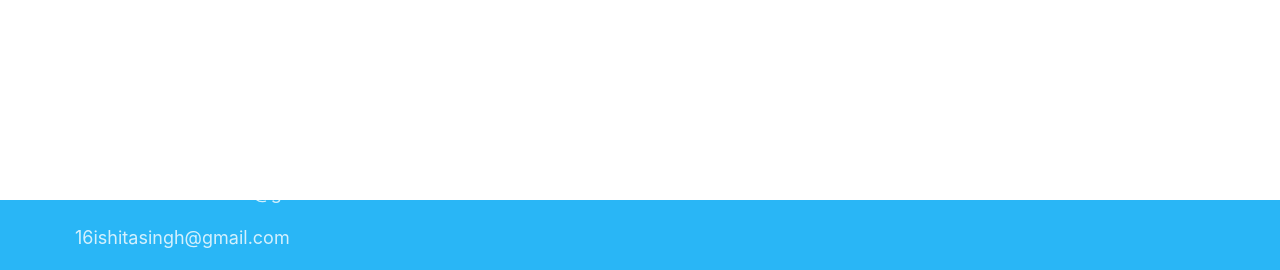
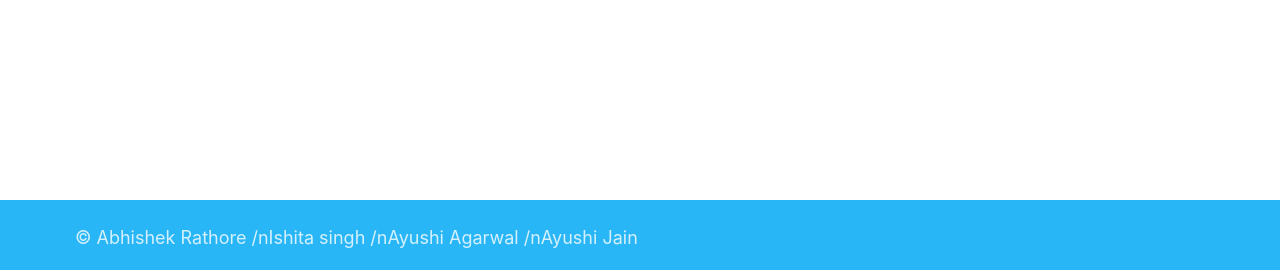
Before and after one commit to abhishekrathore9803/Diabities-Prediction12, a Flask app: template Diabetes-prediction-master/templates/result.html in a window 1280 px wide. Shown: the part 661-931 px from the top of the page. Run offline with Flask 2, Linux system fonts and the light colour scheme; the template is opened without the code that fills it, so the values that code supplies are empty; parts of the project's set-up code (start-up, migrations or seed data) failed here and were passed over; some libraries are stand-ins or nearby versions.

Commit message:
Update result.html

```diff
--- a/Diabetes-prediction-master/templates/result.html
+++ b/Diabetes-prediction-master/templates/result.html
@@ -39,10 +39,7 @@
     <div class="footer-copyright light-blue lighten-1">
       <div class=""  style="padding-bottom: 1rem; position: fixed; font-size: 1.2rem; margin-left: 5rem;">
         <p>&copy; Abhishek Rathore  /nIshita singh /nAyushi Agarwal /nAyushi Jain  </p>
-        <p>abhishekrathore2331@gmail.com</p>
-        <p>16ishitasingh@gmail.com</p>
-        <p>jayushi2704@gmail.com</p>
-        <p>Ayushiagrwl90@gmail.com</p>
+
       </div>
     </div>
   </footer>
```
